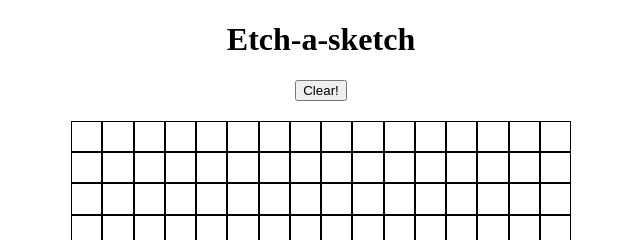
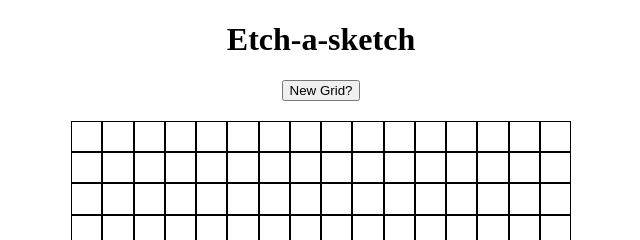
Before and after one commit to paulolins89/etchasketch, a plain HTML site: page index.html in a window 1280 px wide. Shown: the top 240 px of the page, 319-959 px from the left. Drawn offline with Linux system fonts and the light colour scheme.

Commit message:
solved main problems, now need to style

```diff
--- a/etchasketch.js
+++ b/etchasketch.js
@@ -12,9 +12,6 @@ function makeGrid(size){
         div.classList.add('box');
         container.appendChild(div)
     }
-}
-
-
     //sets an eventlistener for hovering
     const boxes = document.querySelectorAll('.box');
     boxes.forEach((div) => {
@@ -22,6 +19,7 @@ boxes.forEach((div) => {
             div.classList.add('hovered');
         });
 });
+}
 
 const clearButton = document.querySelector("#clearButton");
 clearButton.addEventListener('click', () => {
--- a/index.html
+++ b/index.html
@@ -7,7 +7,7 @@
     <body>
         <div class = 'header'>
             <h1>Etch-a-sketch</h1>
-            <button id = 'clearButton'>Clear!</button>
+            <button id = 'clearButton'>New Grid?</button>
         </div>
         <div class = "container">
             <!--all other divs will be made here-->
```
Lines whose indentation alone changed are shown as unchanged.
